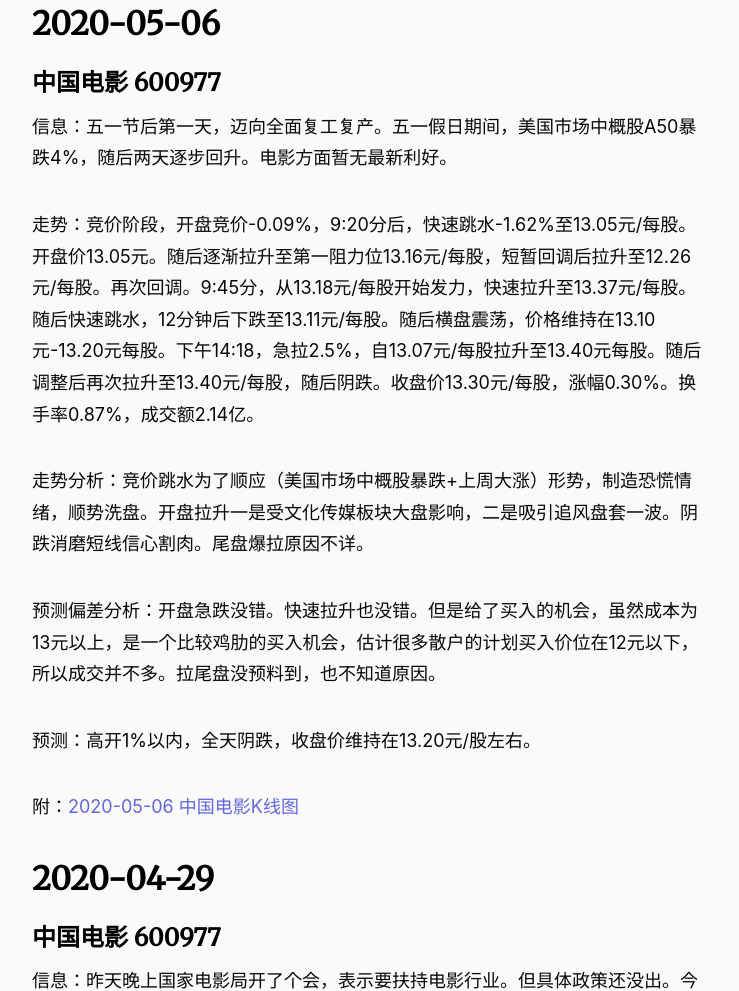
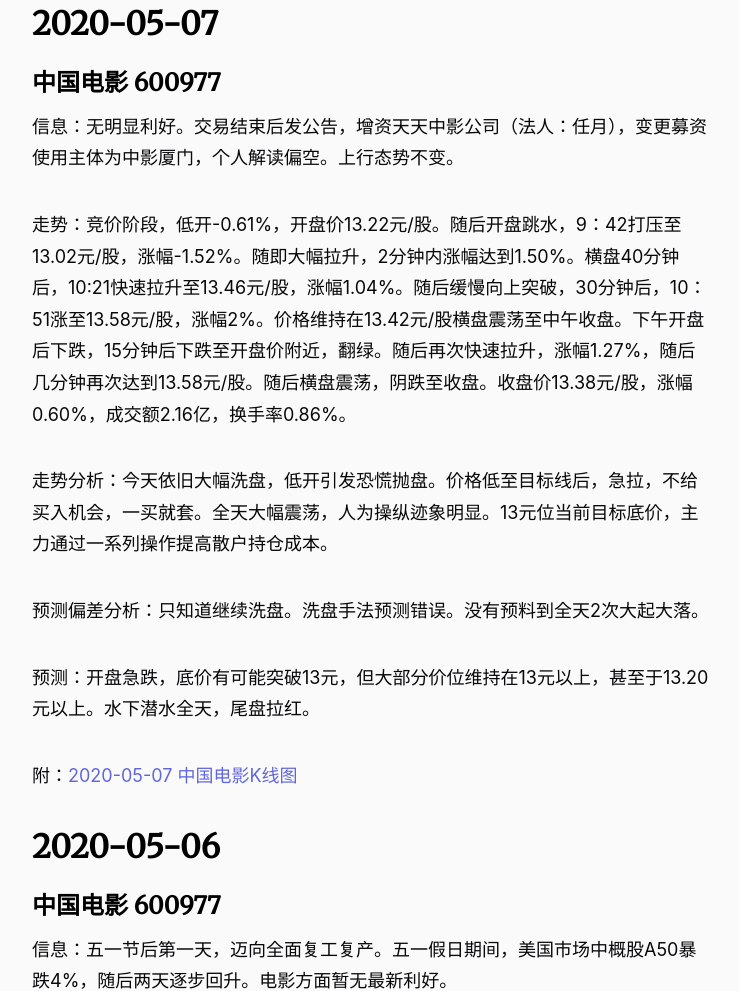
Before and after one commit to JunhaoXue/JunhaoXue.github.io, a plain HTML site: page post/transactionrecord/index.html in a window 1280 px wide. Shown: the part 2061-3052 px from the top of the page, without its empty margins (268-1007 px from the left). Drawn offline with Linux system fonts and the light colour scheme; some packages are replaced by stand-ins of ours; a script that the page names is missing.

Commit message:
20200507复盘

```diff
--- a/post/transactionrecord/index.html
+++ b/post/transactionrecord/index.html
@@ -34,7 +34,13 @@
 有些农民，迷信太重，总是将简单的事情搞得神神秘秘、甚至充满着妖魔鬼怪的传说，自己不敢动手去做，也努力劝别人不要做。每劝说一个，总会露出先知的得意神情。
 所有的恐惧，都来自于得失的计较。
 作为农民，要做的很简单：内心虔诚，静待花开。
-交割单 2020-05-06 中国电影 600977 信息：五一节后第一天，迈向全面复工复产。五一假日期间，美国市场中概股A50暴跌4%，随后两天逐步回升。电影方面暂无最新利好。
+交割单 2020-05-07 中国电影 600977 信息：无明显利好。交易结束后发公告，增资天天中影公司（法人：任月），变更募资使用主体为中影厦门，个人解读偏空。上行态势不变。
+走势：竞价阶段，低开-0.61%，开盘价13.22元/股。随后开盘跳水，9：42打压至13.02元/股，涨幅-1.52%。随即大幅拉升，2分钟内涨幅达到1.50%。横盘40分钟后，10:21快速拉升至13.46元/股，涨幅1.04%。随后缓慢向上突破，30分钟后，10：51涨至13.58元/股，涨幅2%。价格维持在13.42元/股横盘震荡至中午收盘。下午开盘后下跌，15分钟后下跌至开盘价附近，翻绿。随后再次快速拉升，涨幅1.27%，随后几分钟再次达到13.58元/股。随后横盘震荡，阴跌至收盘。收盘价13.38元/股，涨幅0.60%，成交额2.16亿，换手率0.86%。
+走势分析：今天依旧大幅洗盘，低开引发恐慌抛盘。价格低至目标线后，急拉，不给买入机会，一买就套。全天大幅震荡，人为操纵迹象明显。13元位当前目标底价，主力通过一系列操作提高散户持仓成本。
+预测偏差分析：只知道继续洗盘。洗盘手法预测错误。没有预料到全天2次大起大落。
+预测：开盘急跌，底价有可能突破13元，但大部分价位维持在13元以上，甚至于13.20元以上。水下潜水全天，尾盘拉红。
+附：2020-05-07 中国电影K线图
+2020-05-06 中国电影 600977 信息：五一节后第一天，迈向全面复工复产。五一假日期间，美国市场中概股A50暴跌4%，随后两天逐步回升。电影方面暂无最新利好。
 走势：竞价阶段，开盘竞价-0.09%，9:20分后，快速跳水-1.62%至13.05元/每股。开盘价13.05元。随后逐渐拉升至第一阻力位13.16元/每股，短暂回调后拉升至12.26元/每股。再次回调。9:45分，从13.18元/每股开始发力，快速拉升至13.37元/每股。随后快速跳水，12分钟后下跌至13.11元/每股。随后横盘震荡，价格维持在13.10元-13.20元每股。下午14:18，急拉2.5%，自13.07元/每股拉升至13.40元每股。随后调整后再次拉升至13.40元/每股，随后阴跌。收盘价13.30元/每股，涨幅0.30%。换手率0.87%，成交额2.14亿。
 走势分析：竞价跳水为了顺应（美国市场中概股暴跌&#43;上周大涨）形势，制造恐慌情绪，顺势洗盘。开盘拉升一是受文化传媒板块大盘影响，二是吸引追风盘套一波。阴跌消磨短线信心割肉。尾盘爆拉原因不详。
 预测偏差分析：开盘急跌没错。快速拉升也没错。但是给了买入的机会，虽然成本为13元以上，是一个比较鸡肋的买入机会，估计很多散户的计划买入价位在12元以下，所以成交并不多。拉尾盘没预料到，也不知道原因。
@@ -71,7 +77,13 @@
 有些农民，迷信太重，总是将简单的事情搞得神神秘秘、甚至充满着妖魔鬼怪的传说，自己不敢动手去做，也努力劝别人不要做。每劝说一个，总会露出先知的得意神情。
 所有的恐惧，都来自于得失的计较。
 作为农民，要做的很简单：内心虔诚，静待花开。
-交割单 2020-05-06 中国电影 600977 信息：五一节后第一天，迈向全面复工复产。五一假日期间，美国市场中概股A50暴跌4%，随后两天逐步回升。电影方面暂无最新利好。
+交割单 2020-05-07 中国电影 600977 信息：无明显利好。交易结束后发公告，增资天天中影公司（法人：任月），变更募资使用主体为中影厦门，个人解读偏空。上行态势不变。
+走势：竞价阶段，低开-0.61%，开盘价13.22元/股。随后开盘跳水，9：42打压至13.02元/股，涨幅-1.52%。随即大幅拉升，2分钟内涨幅达到1.50%。横盘40分钟后，10:21快速拉升至13.46元/股，涨幅1.04%。随后缓慢向上突破，30分钟后，10：51涨至13.58元/股，涨幅2%。价格维持在13.42元/股横盘震荡至中午收盘。下午开盘后下跌，15分钟后下跌至开盘价附近，翻绿。随后再次快速拉升，涨幅1.27%，随后几分钟再次达到13.58元/股。随后横盘震荡，阴跌至收盘。收盘价13.38元/股，涨幅0.60%，成交额2.16亿，换手率0.86%。
+走势分析：今天依旧大幅洗盘，低开引发恐慌抛盘。价格低至目标线后，急拉，不给买入机会，一买就套。全天大幅震荡，人为操纵迹象明显。13元位当前目标底价，主力通过一系列操作提高散户持仓成本。
+预测偏差分析：只知道继续洗盘。洗盘手法预测错误。没有预料到全天2次大起大落。
+预测：开盘急跌，底价有可能突破13元，但大部分价位维持在13元以上，甚至于13.20元以上。水下潜水全天，尾盘拉红。
+附：2020-05-07 中国电影K线图
+2020-05-06 中国电影 600977 信息：五一节后第一天，迈向全面复工复产。五一假日期间，美国市场中概股A50暴跌4%，随后两天逐步回升。电影方面暂无最新利好。
 走势：竞价阶段，开盘竞价-0.09%，9:20分后，快速跳水-1.62%至13.05元/每股。开盘价13.05元。随后逐渐拉升至第一阻力位13.16元/每股，短暂回调后拉升至12.26元/每股。再次回调。9:45分，从13.18元/每股开始发力，快速拉升至13.37元/每股。随后快速跳水，12分钟后下跌至13.11元/每股。随后横盘震荡，价格维持在13.10元-13.20元每股。下午14:18，急拉2.5%，自13.07元/每股拉升至13.40元每股。随后调整后再次拉升至13.40元/每股，随后阴跌。收盘价13.30元/每股，涨幅0.30%。换手率0.87%，成交额2.14亿。
 走势分析：竞价跳水为了顺应（美国市场中概股暴跌&#43;上周大涨）形势，制造恐慌情绪，顺势洗盘。开盘拉升一是受文化传媒板块大盘影响，二是吸引追风盘套一波。阴跌消磨短线信心割肉。尾盘爆拉原因不详。
 预测偏差分析：开盘急跌没错。快速拉升也没错。但是给了买入的机会，虽然成本为13元以上，是一个比较鸡肋的买入机会，估计很多散户的计划买入价位在12元以下，所以成交并不多。拉尾盘没预料到，也不知道原因。
@@ -115,7 +127,13 @@
 有些农民，迷信太重，总是将简单的事情搞得神神秘秘、甚至充满着妖魔鬼怪的传说，自己不敢动手去做，也努力劝别人不要做。每劝说一个，总会露出先知的得意神情。
 所有的恐惧，都来自于得失的计较。
 作为农民，要做的很简单：内心虔诚，静待花开。
-交割单 2020-05-06 中国电影 600977 信息：五一节后第一天，迈向全面复工复产。五一假日期间，美国市场中概股A50暴跌4%，随后两天逐步回升。电影方面暂无最新利好。
+交割单 2020-05-07 中国电影 600977 信息：无明显利好。交易结束后发公告，增资天天中影公司（法人：任月），变更募资使用主体为中影厦门，个人解读偏空。上行态势不变。
+走势：竞价阶段，低开-0.61%，开盘价13.22元/股。随后开盘跳水，9：42打压至13.02元/股，涨幅-1.52%。随即大幅拉升，2分钟内涨幅达到1.50%。横盘40分钟后，10:21快速拉升至13.46元/股，涨幅1.04%。随后缓慢向上突破，30分钟后，10：51涨至13.58元/股，涨幅2%。价格维持在13.42元/股横盘震荡至中午收盘。下午开盘后下跌，15分钟后下跌至开盘价附近，翻绿。随后再次快速拉升，涨幅1.27%，随后几分钟再次达到13.58元/股。随后横盘震荡，阴跌至收盘。收盘价13.38元/股，涨幅0.60%，成交额2.16亿，换手率0.86%。
+走势分析：今天依旧大幅洗盘，低开引发恐慌抛盘。价格低至目标线后，急拉，不给买入机会，一买就套。全天大幅震荡，人为操纵迹象明显。13元位当前目标底价，主力通过一系列操作提高散户持仓成本。
+预测偏差分析：只知道继续洗盘。洗盘手法预测错误。没有预料到全天2次大起大落。
+预测：开盘急跌，底价有可能突破13元，但大部分价位维持在13元以上，甚至于13.20元以上。水下潜水全天，尾盘拉红。
+附：2020-05-07 中国电影K线图
+2020-05-06 中国电影 600977 信息：五一节后第一天，迈向全面复工复产。五一假日期间，美国市场中概股A50暴跌4%，随后两天逐步回升。电影方面暂无最新利好。
 走势：竞价阶段，开盘竞价-0.09%，9:20分后，快速跳水-1.62%至13.05元/每股。开盘价13.05元。随后逐渐拉升至第一阻力位13.16元/每股，短暂回调后拉升至12.26元/每股。再次回调。9:45分，从13.18元/每股开始发力，快速拉升至13.37元/每股。随后快速跳水，12分钟后下跌至13.11元/每股。随后横盘震荡，价格维持在13.10元-13.20元每股。下午14:18，急拉2.5%，自13.07元/每股拉升至13.40元每股。随后调整后再次拉升至13.40元/每股，随后阴跌。收盘价13.30元/每股，涨幅0.30%。换手率0.87%，成交额2.14亿。
 走势分析：竞价跳水为了顺应（美国市场中概股暴跌&#43;上周大涨）形势，制造恐慌情绪，顺势洗盘。开盘拉升一是受文化传媒板块大盘影响，二是吸引追风盘套一波。阴跌消磨短线信心割肉。尾盘爆拉原因不详。
 预测偏差分析：开盘急跌没错。快速拉升也没错。但是给了买入的机会，虽然成本为13元以上，是一个比较鸡肋的买入机会，估计很多散户的计划买入价位在12元以下，所以成交并不多。拉尾盘没预料到，也不知道原因。
@@ -383,8 +401,16 @@
 <p>所有的恐惧，都来自于得失的计较。</p>
 <p>作为农民，要做的很简单：内心虔诚，静待花开。</p>
 <h1 id="交割单">交割单</h1>
+<h2 id="2020-05-07">2020-05-07</h2>
+<h3 id="中国电影-600977">中国电影 600977</h3>
+<p>信息：无明显利好。交易结束后发公告，增资天天中影公司（法人：任月），变更募资使用主体为中影厦门，个人解读偏空。上行态势不变。</p>
+<p>走势：竞价阶段，低开-0.61%，开盘价13.22元/股。随后开盘跳水，9：42打压至13.02元/股，涨幅-1.52%。随即大幅拉升，2分钟内涨幅达到1.50%。横盘40分钟后，10:21快速拉升至13.46元/股，涨幅1.04%。随后缓慢向上突破，30分钟后，10：51涨至13.58元/股，涨幅2%。价格维持在13.42元/股横盘震荡至中午收盘。下午开盘后下跌，15分钟后下跌至开盘价附近，翻绿。随后再次快速拉升，涨幅1.27%，随后几分钟再次达到13.58元/股。随后横盘震荡，阴跌至收盘。收盘价13.38元/股，涨幅0.60%，成交额2.16亿，换手率0.86%。</p>
+<p>走势分析：今天依旧大幅洗盘，低开引发恐慌抛盘。价格低至目标线后，急拉，不给买入机会，一买就套。全天大幅震荡，人为操纵迹象明显。13元位当前目标底价，主力通过一系列操作提高散户持仓成本。</p>
+<p>预测偏差分析：只知道继续洗盘。洗盘手法预测错误。没有预料到全天2次大起大落。</p>
+<p>预测：开盘急跌，底价有可能突破13元，但大部分价位维持在13元以上，甚至于13.20元以上。水下潜水全天，尾盘拉红。</p>
+<p>附：<a href="/images/TR/QQ20200507-200736@2x.png">2020-05-07 中国电影K线图</a></p>
 <h2 id="2020-05-06">2020-05-06</h2>
-<h3 id="中国电影-600977">中国电影 600977</h3>
+<h3 id="中国电影-600977-1">中国电影 600977</h3>
 <p>信息：五一节后第一天，迈向全面复工复产。五一假日期间，美国市场中概股A50暴跌4%，随后两天逐步回升。电影方面暂无最新利好。</p>
 <p>走势：竞价阶段，开盘竞价-0.09%，9:20分后，快速跳水-1.62%至13.05元/每股。开盘价13.05元。随后逐渐拉升至第一阻力位13.16元/每股，短暂回调后拉升至12.26元/每股。再次回调。9:45分，从13.18元/每股开始发力，快速拉升至13.37元/每股。随后快速跳水，12分钟后下跌至13.11元/每股。随后横盘震荡，价格维持在13.10元-13.20元每股。下午14:18，急拉2.5%，自13.07元/每股拉升至13.40元每股。随后调整后再次拉升至13.40元/每股，随后阴跌。收盘价13.30元/每股，涨幅0.30%。换手率0.87%，成交额2.14亿。</p>
 <p>走势分析：竞价跳水为了顺应（美国市场中概股暴跌+上周大涨）形势，制造恐慌情绪，顺势洗盘。开盘拉升一是受文化传媒板块大盘影响，二是吸引追风盘套一波。阴跌消磨短线信心割肉。尾盘爆拉原因不详。</p>
@@ -392,7 +418,7 @@
 <p>预测：高开1%以内，全天阴跌，收盘价维持在13.20元/股左右。</p>
 <p>附：<a href="/images/TR/QQ20200506-202216@2x.png">2020-05-06 中国电影K线图</a></p>
 <h2 id="2020-04-29">2020-04-29</h2>
-<h3 id="中国电影-600977-1">中国电影 600977</h3>
+<h3 id="中国电影-600977-2">中国电影 600977</h3>
 <p>信息：昨天晚上国家电影局开了个会，表示要扶持电影行业。但具体政策还没出。今天也是五一假期前最后一个交易日，大盘很强势，也有受此带动的影响。</p>
 <p>走势：竞价阶段，开盘竞价涨1%，9：25分后再涨1%，开盘价为12.80元，涨幅+2.15%。横盘震荡15分钟，拉升2%。阴跌2分钟，9:56，再次拉升2%至13.24元，涨幅5.38。随后股价维持在13元以上阴跌至中午收盘，中午收盘和下午开盘快拉至13.30元每股，再次阴跌至14:00，再次拉升至13.30元每股。全天成交额3.22亿，收盘价13.26元/股，涨幅+5.83%。</p>
 <p>分析：高开后横盘震荡推测为主力诱使短线玩家（持股不坚定）者出局。随后快速拉升，不给买入机会，高点买入今天被套。观察拉升：阴跌=1:6，长期的阴跌消耗投资者信心，快拉诱使投资者追高站岗。中午拉升继续引诱投资者做T，但T的幅度微乎其微，几乎无盈利空间。由此推断做T卖出后不会当天买入，今天买入的投资者追高。由于继续没有明显利好消息，当前拉升仅仅为了震荡和提高持仓成本。</p>
@@ -406,14 +432,14 @@
 <p>预测：为了让今天高抛做T的投资者下车，同时消耗持股者耐心，开盘快速冲高（引一波追涨，提高持仓成本），回落，维持震荡，收跌1%以内（之前被套的继续套牢，没有耐心的出局）。</p>
 <p>附：<a href="/images/TR/image-20200429183301513.jpg">2020-04-29 中国电影K线图</a></p>
 <h2 id="2020-04-28">2020-04-28</h2>
-<h3 id="中国电影-600977-2">中国电影 600977</h3>
+<h3 id="中国电影-600977-3">中国电影 600977</h3>
 <p>信息：创业板注册制改革，股票供给量增大，有望改善资金多，股票少的现状，利空高市净率、高市盈率的股票。</p>
 <p>走势：开盘快速下跌，分为两波抛售高峰，将股价打压至12.04元处，随后缓慢拉升，至午后翻红，下午横盘震荡。全天成交额1.26亿。</p>
 <p>分析：受注册制影响，市场恐慌情绪加大，产生早盘抛售潮。随着中国金融市场的进一步开放，中国的金融市场将会越来越像现今的港股市场，偏好低市净率、低市盈率、高分红回报率的蓝筹股。概念性炒作的风格有望缓解，但仍然无法摆脱中国政策影响巨大的特征。</p>
 <p>预测：高校开学时间陆续出台，五一小长假来临，各地影院开放苗头初现，主力需要稍微拉抬股价。推测明天中国电影翻红，成交量1亿元左右，微涨1%以内。明天操盘风格，略微高开，早盘快速打压，缓慢拉升至翻红。</p>
 <p>附：<a href="/images/TR/image-20200428183301513.jpg">2020-04-28 中国电影K线图</a></p>
 <h2 id="2020-04-27">2020-04-27</h2>
-<h3 id="中国电影-600977-3">中国电影 600977</h3>
+<h3 id="中国电影-600977-4">中国电影 600977</h3>
 <p>背景：19年年报和2020一季报公布，一季报亏损2.2亿元人民币。</p>
 <p>走势：开盘竞价无异动，12.28元，涨幅0%。开盘价为12.33元。开盘后，异动拉升，大单持续吃进，每次突破后横盘3-5分钟。开盘20分钟，成交金额6600万，较往日成交量明显放大。10:00强势吃掉12.80元2500手大单，随后突破到12.86。随后横盘震荡，价格维持在12.65-12.75之间。下午略有回调，收盘价为12.54元，成交额1.82亿。</p>
 <p>分析：利空出尽。由于暂无利好消息支撑，因此估计市场价格仍会维持在12.60-13.70之间。</p>
```
Also changed, not shown: index.xml (+7 -1 lines), post/index.xml (+7 -1 lines), images/QQ20200507-200716@2x.png (added), images/TR/QQ20200507-200736@2x.png (added).
